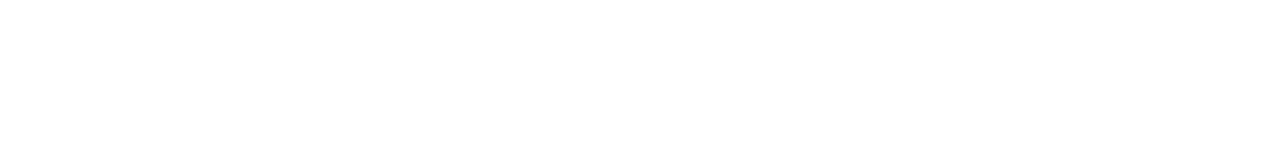
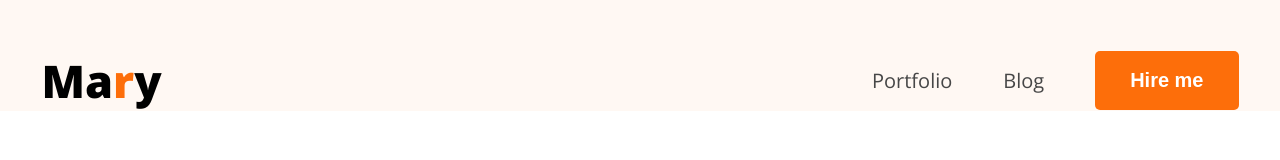
Before and after one commit to rijupal22/my-portfolio-website, a plain HTML site: page index.html in a window 1280 px wide. Drawn offline with nearby package versions, Linux system fonts and the light colour scheme.

Commit message:
design navbar and styled according to design

```diff
--- a/index.html
+++ b/index.html
@@ -1,11 +1,29 @@
 <!DOCTYPE html>
 <html lang="en">
-<head>
-    <meta charset="UTF-8">
-    <meta name="viewport" content="width=device-width, initial-scale=1.0">
+  <head>
+    <meta charset="UTF-8" />
+    <meta name="viewport" content="width=device-width, initial-scale=1.0" />
     <title>Riju Pal Portfolio</title>
-</head>
-<body>
-
-</body>
+    <link rel="preconnect" href="https://fonts.googleapis.com" />
+    <link rel="preconnect" href="https://fonts.gstatic.com" crossorigin />
+    <link
+      href="https://fonts.googleapis.com/css2?family=Open+Sans:ital,wght@0,300..800;1,300..800&display=swap"
+      rel="stylesheet"
+    />
+    <link rel="stylesheet" href="styles/portfolio.css">
+  </head>
+  <body class="font-open-sans">
+    <header>
+      <nav>
+        <div class="logo">
+          <h2>Ma<span class="color-orange">r</span>y</h2>
+        </div>
+        <ul class="menu">
+          <li><a href="">Portfolio</a></li>
+          <li><a href="">Blog</a></li>
+          <button class="btn">Hire me</button>
+        </ul>
+      </nav>
+    </header>
+  </body>
 </html>
--- /dev/null
+++ b/styles/portfolio.css
@@ -0,0 +1,60 @@
+*{
+    margin: 0;
+    padding: 0;
+    box-sizing: border-box;
+}
+
+/* shared style */
+.font-open-sans {
+  font-family: "Open Sans", sans-serif;
+  font-optical-sizing: auto;
+
+}
+.logo h2{
+    font-size: 45px;
+    font-weight:900 ;
+
+}
+.color-orange{
+    color: #FD6E0A;
+}
+
+.btn{
+    background-color: #FD6E0A;
+    border: none;
+    padding: 18px 35px;
+    border-radius: 5px;
+    font-size: 20px;
+    font-weight: bold;
+    color: white;
+
+}
+
+/* main style */
+
+header{
+    background-color: #FFF8F3;
+    padding-top: 50px;
+}
+
+nav{
+    display: flex;
+    width:95% ;
+    max-width: 1197px;
+    /* border: 1px solid red; */
+    margin: 0px auto;
+    justify-content:space-between;
+    align-items: center;
+}
+
+nav .menu{
+    display: flex;
+    list-style: none;
+    gap: 51px;
+    align-items: center;
+}
+nav .menu a{
+    font-size: 20px;
+    color: #474747;
+    text-decoration: none;
+}
```
